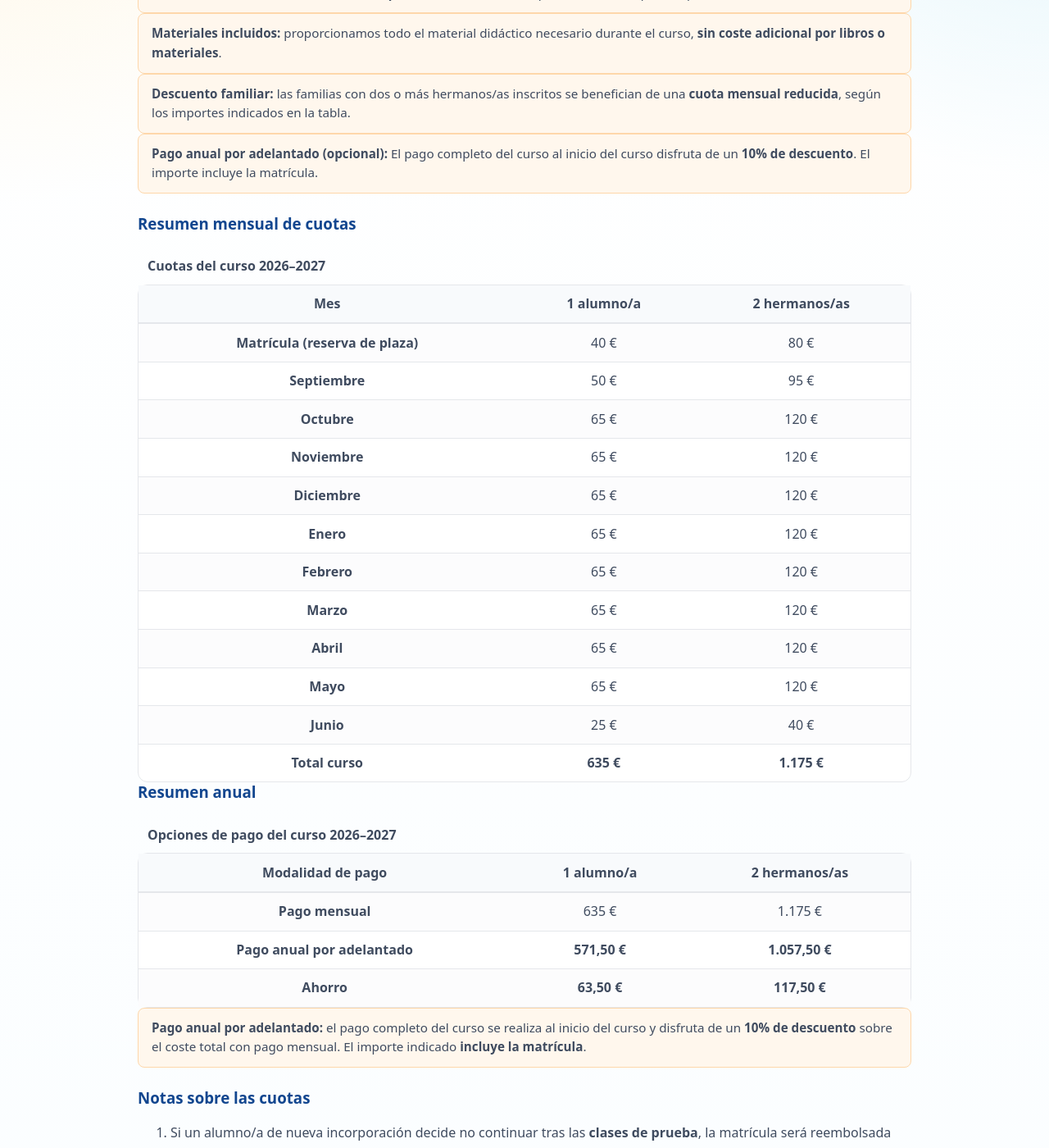
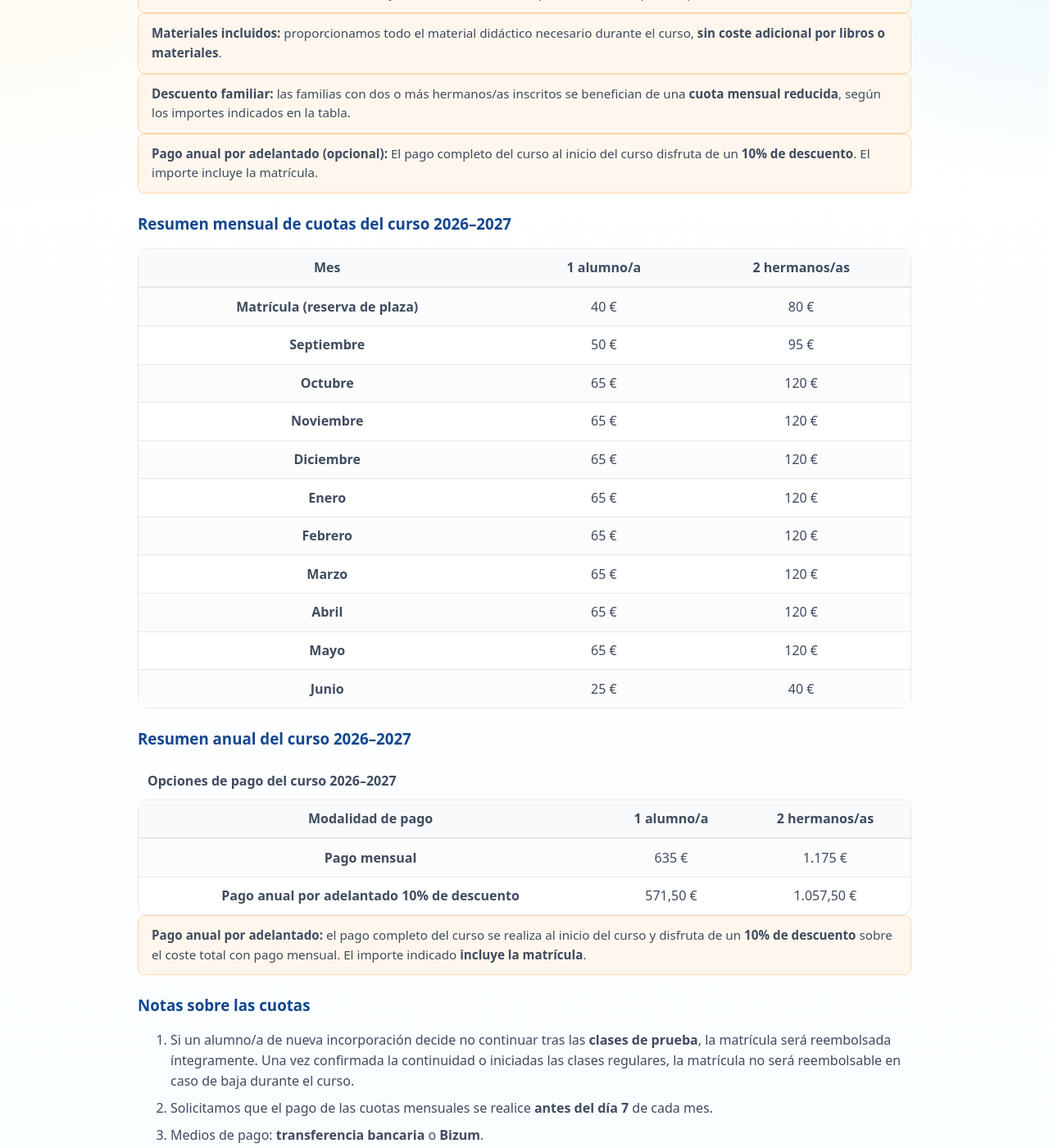
Before and after one commit to dixonbruce/englishco, a Jekyll site: the page built from condiciones.html, in a window 1280 px wide and 1400 px high, scrolled down 260 px. Shown: the whole window at 82% size. Built offline with Jekyll 4.4.1, drawn with Linux system fonts in a browser that asks for light colours.

Commit message:
Update condiciones.html

```diff
--- a/condiciones.html
+++ b/condiciones.html
@@ -52,12 +52,10 @@ permalink: "/condiciones.html"
 <!-- RESUMEN MENSUAL -->
 <!-- ===================================================== -->
 
-<h3>Resumen mensual de cuotas</h3>
+<h3>Resumen mensual de cuotas del curso 2026–2027</h3>
 
 <div class="table-wrap">
   <table class="fees">
-    <caption>Cuotas del curso 2026–2027</caption>
-
     <thead>
       <tr>
         <th scope="col">Mes</th>
@@ -134,11 +132,6 @@ permalink: "/condiciones.html"
         <td>40 €</td>
       </tr>
 
-      <tr class="total">
-        <th scope="row">Total curso</th>
-        <td><strong>635 €</strong></td>
-        <td><strong>1.175 €</strong></td>
-      </tr>
 
     </tbody>
   </table>
@@ -148,8 +141,8 @@ permalink: "/condiciones.html"
 <!-- ===================================================== -->
 <!-- RESUMEN ANUAL -->
 <!-- ===================================================== -->
-
-<h3>Resumen anual</h3>
+<br>
+<h3>Resumen anual del curso 2026–2027</h3>
 
 <div class="table-wrap">
   <table class="fees">
@@ -173,17 +166,13 @@ permalink: "/condiciones.html"
 
       <tr>
         <th scope="row">
-          Pago anual por adelantado
+          Pago anual por adelantado 10% de descuento
         </th>
-        <td><strong>571,50 €</strong></td>
-        <td><strong>1.057,50 €</strong></td>
+        <td>571,50 €</td>
+        <td>1.057,50 €</td>
       </tr>
 
-      <tr class="total">
-        <th scope="row">Ahorro</th>
-        <td><strong>63,50 €</strong></td>
-        <td><strong>117,50 €</strong></td>
-      </tr>
+
 
     </tbody>
   </table>
```
